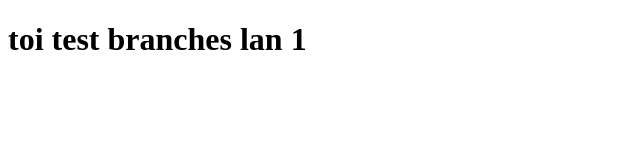
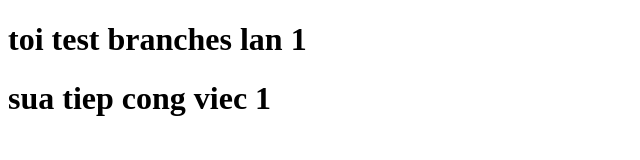
Before and after one commit to qlaq6666/du-an-branches, a plain HTML site: page index.html in a window 1280 px wide. Shown: the whole page, without its empty margins (0-640 px from the left). Drawn offline with Linux system fonts and the light colour scheme.

Commit message:
sua lan 1

```diff
--- a/index.html
+++ b/index.html
@@ -7,5 +7,6 @@
   </head>
   <body>
     <h1>toi test branches lan 1</h1>
+    <h1>sua tiep cong viec 1</h1>
   </body>
 </html>
```
